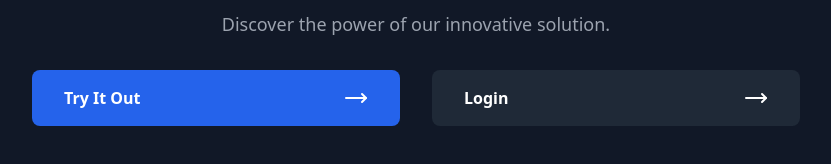
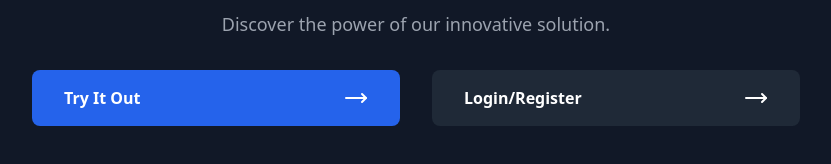
Before and after one commit to Liam-So/fintrack, a React (Vite) app in the folder frontend/: page / in a window 1280 px wide. Shown: the part 368-532 px from the top of the page, without its empty margins (224-1055 px from the left). Built offline with nearby package versions, Linux system fonts and the light colour scheme; no server answers; what chartjs-plugin-datalabels would draw is missing.

Commit message:
Add basic auth

```diff
--- a/frontend/package.json
+++ b/frontend/package.json
@@ -10,6 +10,7 @@
     "preview": "vite preview"
   },
   "dependencies": {
+    "@auth0/auth0-react": "^2.2.4",
     "axios": "^1.7.7",
     "chart.js": "^4.4.4",
     "chartjs-plugin-datalabels": "^2.2.0",
--- a/frontend/src/main.jsx
+++ b/frontend/src/main.jsx
@@ -1,10 +1,22 @@
-import { StrictMode } from 'react'
-import { createRoot } from 'react-dom/client'
-import App from './App.jsx'
-import './index.css'
+import React from 'react';
+import { createRoot } from 'react-dom/client';
+import { Auth0Provider } from '@auth0/auth0-react';
+import App from './App';
+import './index.css';
 
-createRoot(document.getElementById('root')).render(
-  <StrictMode>
+const root = createRoot(document.getElementById('root'));
+
+const domain = import.meta.env.VITE_AUTH_DOMAIN
+const clientId = import.meta.env.VITE_CLIENT_ID
+
+root.render(
+<Auth0Provider
+    domain={domain}
+    clientId={clientId}
+    authorizationParams={{
+      redirect_uri: window.location.origin
+    }}
+  >
     <App />
-  </StrictMode>,
-)
+  </Auth0Provider>,
+);
--- a/frontend/src/pages/LandingPage.jsx
+++ b/frontend/src/pages/LandingPage.jsx
@@ -1,8 +1,12 @@
 import React from 'react';
 import { MoveRight } from 'lucide-react';
 import { Link } from 'react-router-dom';
+import { useAuth0 } from "@auth0/auth0-react";
+import Profile from './Profile';
 
 const LandingPage = () => {
+  const { loginWithRedirect, logout, isAuthenticated } = useAuth0();
+
   return (
     <div className="bg-gray-900 text-white min-h-screen flex items-center justify-center">
       <div className="max-w-3xl w-full space-y-8">
@@ -18,14 +22,22 @@
             <span>Try It Out</span>
             <MoveRight />
           </Link>
-          <Link
-            to="/login"
+          <button
+            onClick={() => loginWithRedirect()}
             className="bg-gray-800 hover:bg-gray-700 text-white font-bold py-4 px-8 rounded-lg flex items-center justify-between"
           >
-            <span>Login</span>
+            <span>Login/Register</span>
             <MoveRight />
-          </Link>
+          </button>
         </div>
+
+        {isAuthenticated && (
+          <button onClick={() => logout()}>
+            Log out
+          </button>
+        )}
+
+        <Profile />
       </div>
     </div>
   );
--- /dev/null
+++ b/frontend/src/pages/Profile.jsx
@@ -0,0 +1,24 @@
+import React from "react";
+import { useAuth0 } from "@auth0/auth0-react";
+
+const Profile = () => {
+  const { user, isAuthenticated, isLoading } = useAuth0();
+
+  if (isLoading) {
+    return <div>Loading ...</div>;
+  }
+
+  console.log(user)
+
+  return (
+    isAuthenticated && (
+      <div>
+        <img src={user.picture} alt={user.name} />
+        <h2>{user.name}</h2>
+        <p>{user.email}</p>
+      </div>
+    )
+  );
+};
+
+export default Profile;
```
Also changed, not shown: 2 other files (tests, documents, lock files or other folders).
